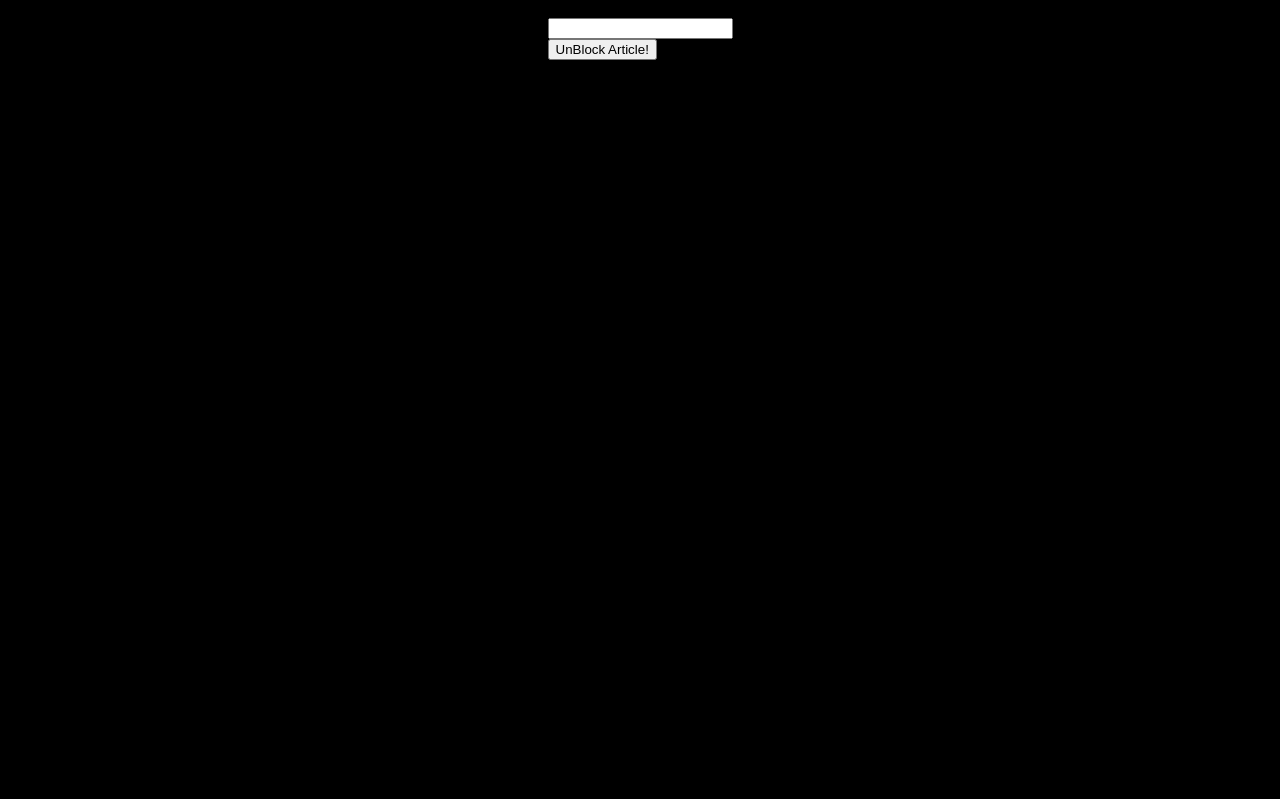
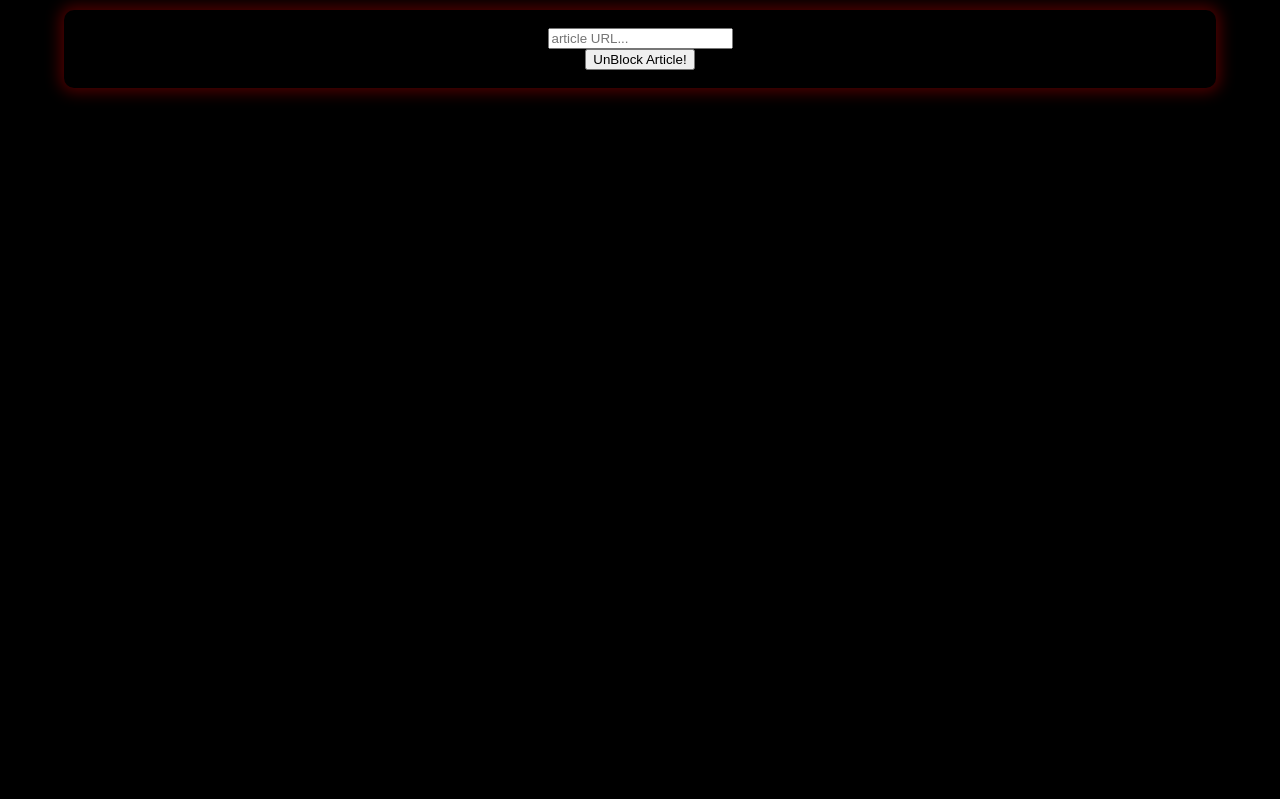
Before and after one commit to codingeologist/GetURLText-, a Flask app: page / in a window 1280 px wide. Shown: the top 799 px of the page. Run offline with Flask 2, Linux system fonts and the light colour scheme; some libraries are stand-ins or nearby versions.

Commit message:
flask app

```diff
--- a/static/styles/style.css
+++ b/static/styles/style.css
@@ -21,10 +21,24 @@ body {
     text-align: center;
     width: 75%;
     height: 50%;
-    top: 30%;
+    top: 40%;
     transform: translateY(-50%);
     color: white;
     font-size: large;
     font-weight: bold;
     font-style: italic;
+    line-height: 2.5em;
   }
+
+  #search {
+    margin: 0;
+    top: 10px;
+    position: absolute;
+    width: 90%;
+    vertical-align: middle;
+    text-align: center;
+    padding-top: 18px;
+    padding-bottom: 18px;
+    border-radius:10px;
+    box-shadow:0 0 15px 4px rgba(255, 0, 0, 0.308);
+  }
--- a/templates/index.html
+++ b/templates/index.html
@@ -21,16 +21,15 @@
         <script src="https://cdnjs.cloudflare.com/ajax/libs/twitter-bootstrap/4.3.1/js/bootstrap.min.js"></script>
        <!--- Favicon Image
         ================================================== -->
-       <link rel="shortcut icon" href="{{ url_for('static', filename='favicon.ico')}}">
+       <link rel="shortcut icon" href="{{ url_for('static', filename='favicon.png')}}">
        <title>UBlock.me</title>
     </head>
     <body>
         <!-- Parent -->
         <div id="parent">
             <!-- Form -->
-            <form method="POST">
-                <label for="flink">Article Link:</label><br>
-                <input type="text" id="flink" name="flink" value=""><br>
+            <form id="search" method="POST">
+                <input type="text" id="flink" name="flink" placeholder="article URL..."><br>
                 <input type="submit" value="UnBlock Article!">
             </form>
             <div id="textBody">
```
Also changed, not shown: static/favicon.png (added).
